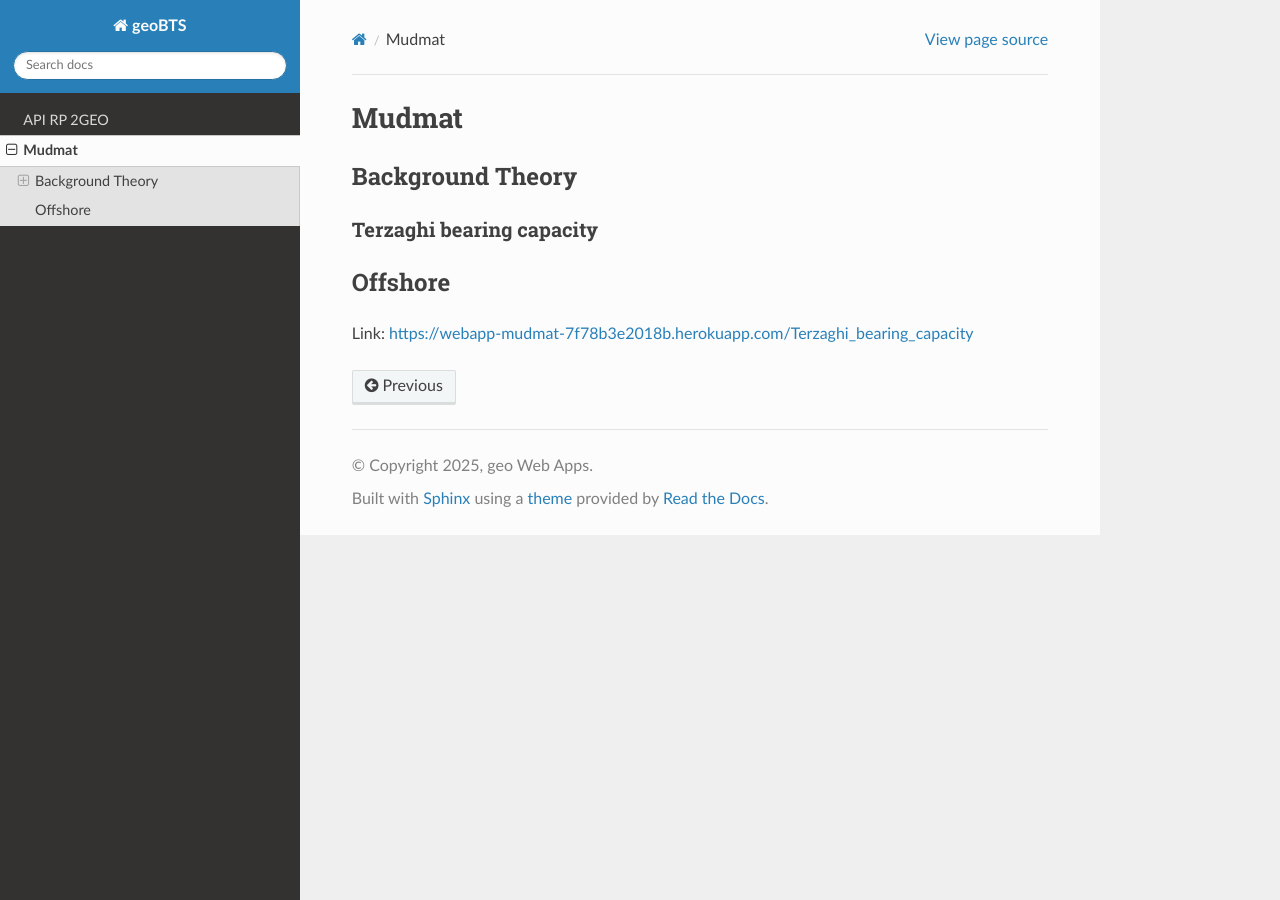
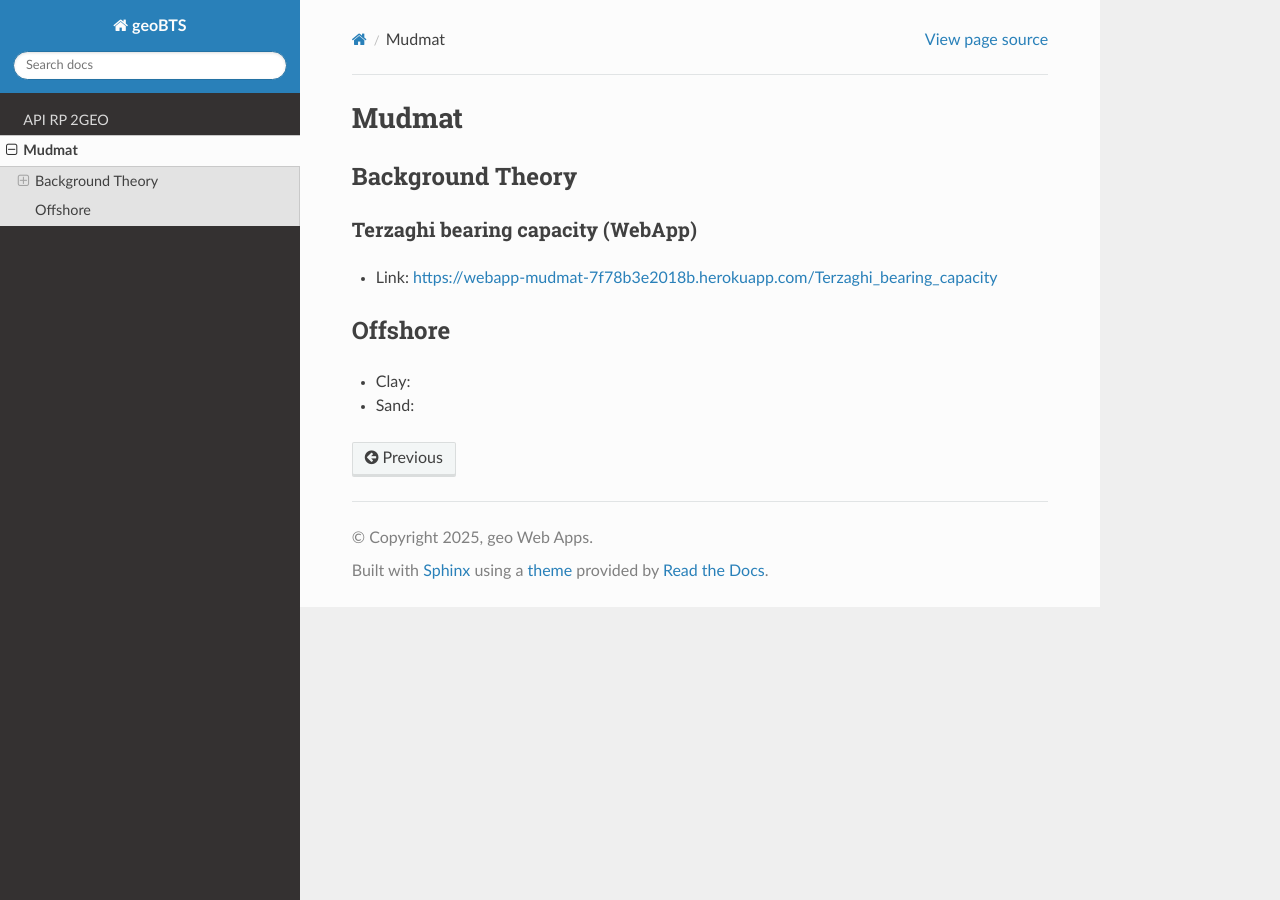
Before and after one commit to jungsohn/geoBTS, a Sphinx documentation site: the page built from docs/source/Mudmat.rst, in a window 1280 px wide. Built offline with Sphinx 7.4.7 and the Read the Docs theme 3.1.0, drawn with Linux system fonts in a browser that asks for light colours.

Commit message:
Update Mudmat.rst

```diff
--- a/docs/source/Mudmat.rst
+++ b/docs/source/Mudmat.rst
@@ -4,11 +4,15 @@
 Background Theory
 ------------------
 
-Terzaghi bearing capacity
+Terzaghi bearing capacity (WebApp)
 ..........................
+
+- Link: https://webapp-mudmat-7f78b3e2018b.herokuapp.com/Terzaghi_bearing_capacity
+
 
 Offshore
 ---------
 
+- Clay:
 
-Link: https://webapp-mudmat-7f78b3e2018b.herokuapp.com/Terzaghi_bearing_capacity
+- Sand:
```
